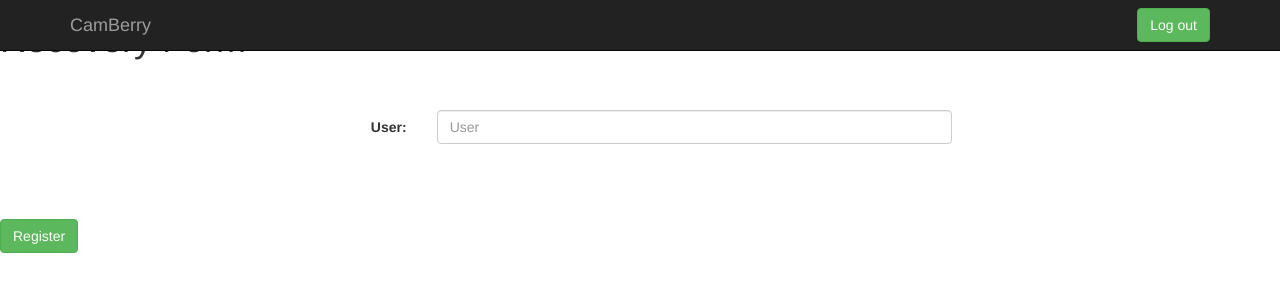
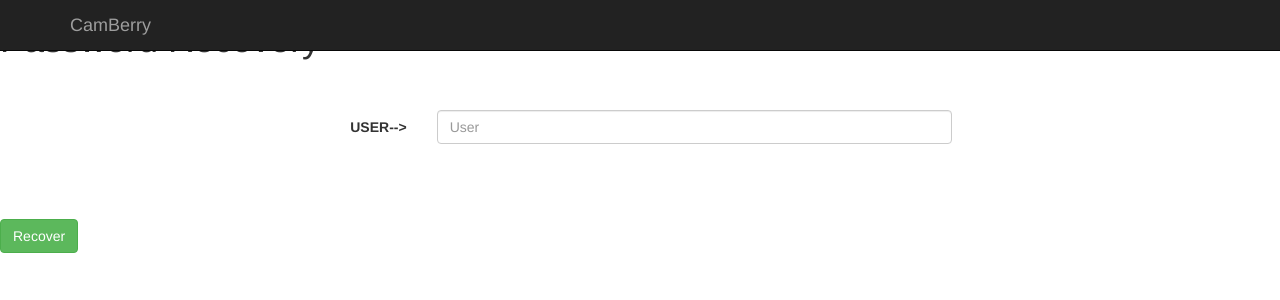
Before and after one commit to guily19/camBerry, a PHP site: page /recuperar_contrasena.php in a window 1280 px wide. Shown: the top 300 px of the page. Run offline with PHP 8.4, Linux system fonts and the light colour scheme; a stand-in replaces the project's code that opens the database connection; some libraries are stand-ins or nearby versions.

Commit message:
pass recovery

```diff
--- a/web_portal_FE/view/index.php
+++ b/web_portal_FE/view/index.php
@@ -117,6 +117,7 @@ else{
               <input type="password" placeholder="Password" name= "password"  class="form-control">
             </div>
             <button type="submit" class="btn btn-success">Sign in</button>
+            <button type="submit" class="btn btn-danger"  onclick = "location='/recuperar_contrasena.php'" >Forgot password?</button>
           </form>
         </div><!--/.navbar-collapse -->
       </div>
@@ -136,7 +137,7 @@ else{
       <div class="row">
         <div class="col-md-4">
           <h2>Pack Camberry</h2>
-          <p>Compra tu Kit camberry para tener el mejor servicio de vijilancia al mejor precio. Te ofrecemos un sistema economico, simple y ...... </p>
+          <p>Compra tu Kit camberry para tener el mejor servicio de vigilancia al mejor precio. Te ofrecemos un sistema economico, simple y ...... </p>
           <p><a class="btn btn-default" href="buykit.html" role="button">Compra tu Kit! &raquo;</a></p>
         </div>
         <div class="col-md-4">
--- a/web_portal_FE/view/recuperar_contrasena.php
+++ b/web_portal_FE/view/recuperar_contrasena.php
@@ -72,26 +72,23 @@
             </button>
             <a class="navbar-brand" href="#">CamBerry</a>
         </div>
-        <form class="navbar-form navbar-right">
-            <button type="submit" class="btn btn-success">Log out</button>
-        </form>
     </div>
 </nav>
 <div class="main_content">
-    <h1 class="title">Recovery Form</h1>
+    <h1 class="title">Password Recovery</h1>
     <br><br>
     <div class="form_wrapper">
         <div>
             <form  class="form-horizontal" action="<?=$_SERVER['PHP_SELF']?>" method="post">
                 <div class="form-group">
-                    <label for="inputUser3" class="col-sm-4 control-label">User:</label>
+                    <label for="inputUser3" class="col-sm-4 control-label">USER--></label>
                     <div class="col-sm-5">
                         <input type="text" class="input form-control" name="user" id="inputUser3" placeholder="User" onchange="validateUsername()" required>
                         <font color="red"><label id="usernameErrorMsg"></label></font>
                     </div>
                 </div>
                  <br><br>
-                 <button class="btn btn-success" type ="submit" name="enviar" value="Recover">Register </button>
+                 <button class="btn btn-success" type ="submit" name="enviar" value="Recover">Recover </button>
             </form>
         </div>
     </div>
```
